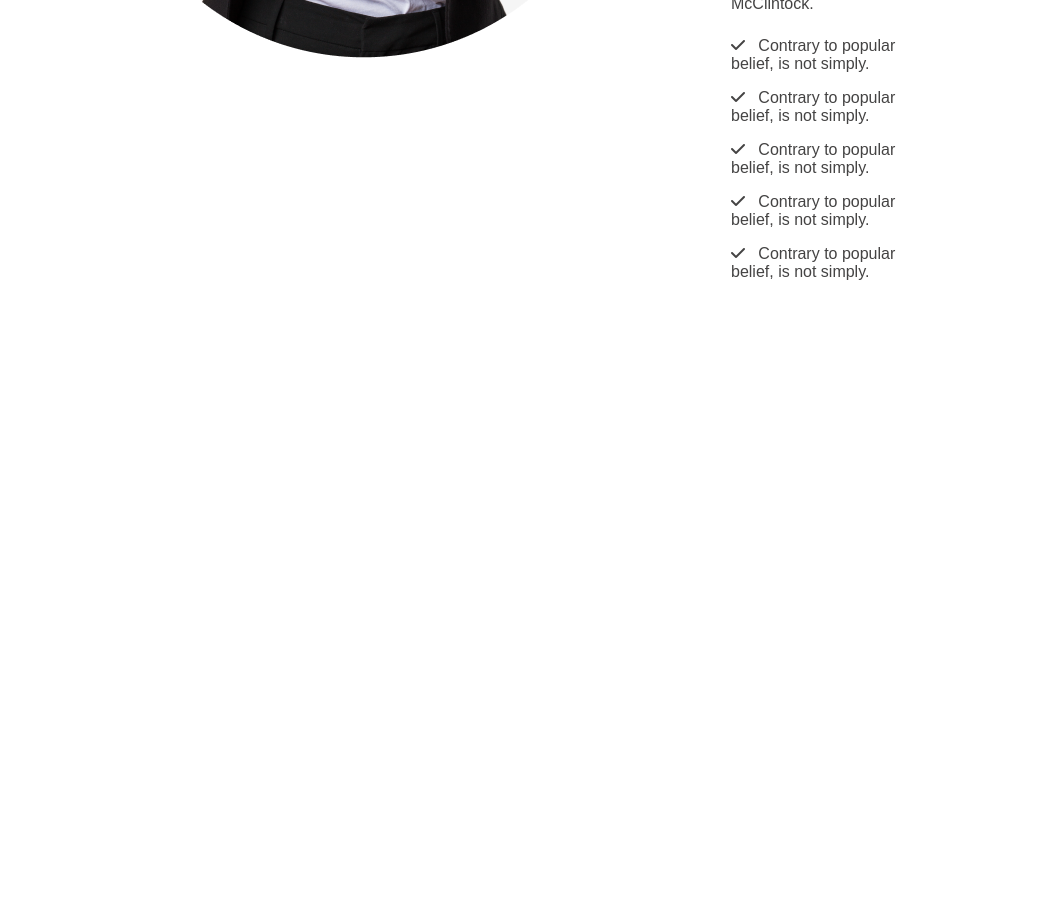
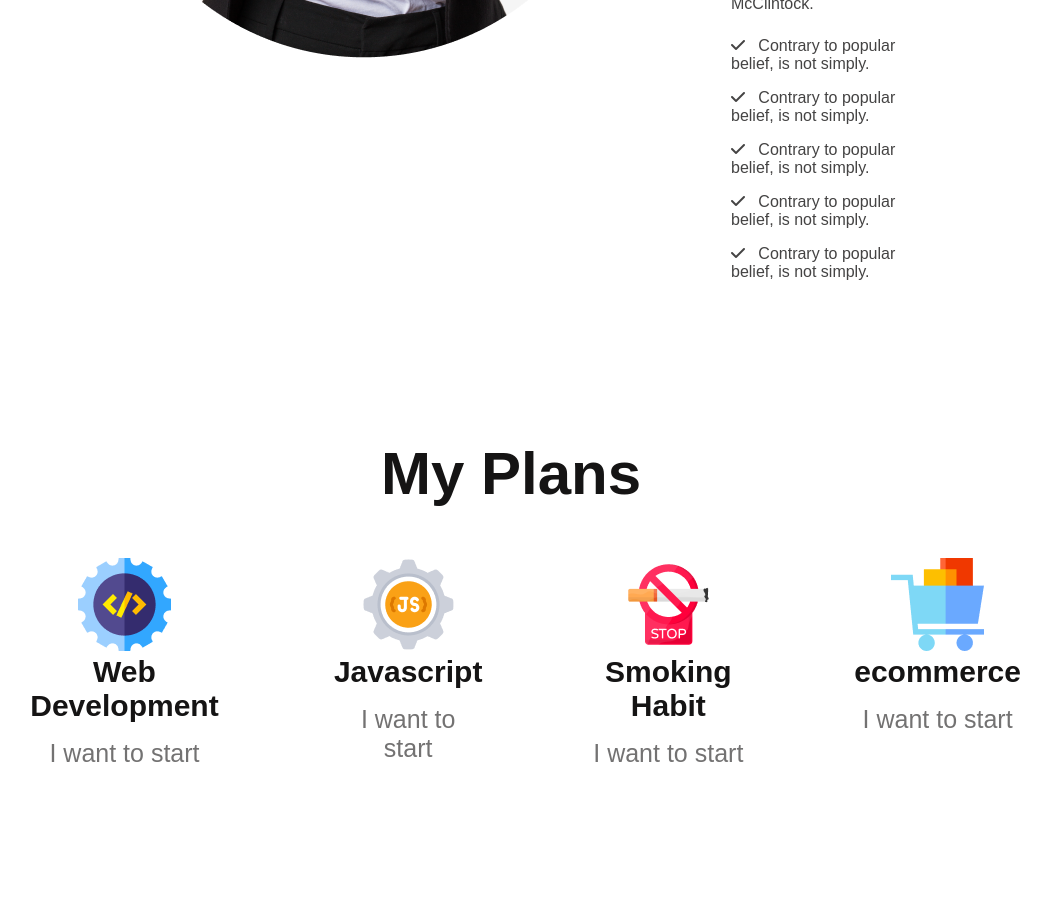
Before and after one commit to jubair29/first-assignment, a plain HTML site: page index.html in a window 1280 px wide. Shown: the part 1604-2502 px from the top of the page, without its empty margins (129-1180 px from the left). Before the commit the page ends 1893 px from the top, so only its background shows below. Drawn offline with Linux system fonts and the light colour scheme.

Commit message:
plan added

```diff
--- a/index.html
+++ b/index.html
@@ -11,7 +11,7 @@
 </head>
 <body>
     <header class="header_section">
-        <!-- bannar section---------------- -->
+        <!-- bannar section------------------------------------ -->
         <div class="text_area">
             <h1 class="header_title">All Thinks Are <br>Possible If You<br> believe</h1>
             <p class="header_dep">There are many variations of passages of Lorem Ipsum <br>available, but the majority have suffered alteration in some <br> form, by injected humour, or randomised words</p>
@@ -20,7 +20,7 @@
 
     </header>
     <main>
-        <!-- failures section---------- -->
+        <!-- failures section--------------------------------------- -->
         <section class="failure_section">
             <div class="man_image">
                 <img src="images/person.png" alt="">
@@ -35,11 +35,39 @@
                     <li><i class="fa-solid fa-check"></i> &nbsp; Contrary to popular belief, is not simply.</li>
                     <li><i class="fa-solid fa-check"></i> &nbsp; Contrary to popular belief, is not simply.</li>
 
-
                 </div>
 
             </div>
+        </section>
+        <!-- plan section-------------------------------- -->
+        <section class="plan_section">
+            <div class="plan_text">
+                <h2 class="section_title">My Plans</h2>
 
+            </div>
+            <div class="plan_item">
+                <div class="plan_sub_item">
+                    <img src="images/icons/web.png" alt="">
+                    <h3 class="item_title">Web Development</h3>
+                    <h5 class="item_dep">I want to start</h5>
+                </div>
+                <div class="plan_sub_item">
+                    <img src="images/icons/js.png" alt="">
+                    <h3 class="item_title">Javascript</h3>
+                    <h5 class="item_dep">I want to start</h5>
+                </div>
+                <div class="plan_sub_item">
+                    <img src="images/icons/smoke.png" alt="">
+                    <h3 class="item_title">Smoking Habit</h3>
+                    <h5 class="item_dep">I want to start</h5>
+                </div>
+                <div class="plan_sub_item">
+                    <img src="images/icons/ecom.png" alt="">
+                    <h4 class="item_title">ecommerce</h4>
+                    <h5 class="item_dep">I want to start</h5>
+                </div>
+
+            </div>
         </section>
 
     </main>
--- a/style.css
+++ b/style.css
@@ -1,11 +1,11 @@
-/* common css------------- */
+/* common css---------------------------------------------- */
 *{
     margin: 0 auto;
     list-style: none;
     font-family: 'Work Sans', sans-serif;
 }
 
-/* header style------------- */
+/* header style----------------------------------------- */
 .header_section{
     background-image: url(images/banner/banner3.png);
     width: 1600px;
@@ -40,7 +40,7 @@
     color: #005FAC;
 }
 
-/* failure style---------- */
+/* failure style------------------------------------------ */
 .failure_text{
     padding-top: 250px;
     margin-right: 250px;
@@ -51,7 +51,7 @@
     display: flex;
     gap: 85px;
     margin-top: 130px;
-    /* justify-content: space-around; */
+
 }
 .fail_title{
     font-weight: 700;
@@ -74,3 +74,36 @@
 .man_image{
     margin-left: 206px;
 }
+
+/* plan style------------------------------------ */
+
+.plan_item{
+    display: flex;
+    gap: 86px;
+    justify-content: space-between;
+    padding: 50px 130px 130px;
+}
+.plan_text{
+    text-align: center;
+    font-size: 40px;
+    font-weight: 700;
+    color: #151414;
+
+}
+.plan_section{
+    margin-top: 150px;
+}
+.plan_sub_item{
+    text-align: center;
+}
+.item_title{
+    color: #151414;
+    font-size: 30px;
+    font-weight: 700;
+}
+.item_dep{
+    color: #737272;
+    font-size: 25px;
+    font-weight: 500;
+    margin-top: 16px;
+}
```
